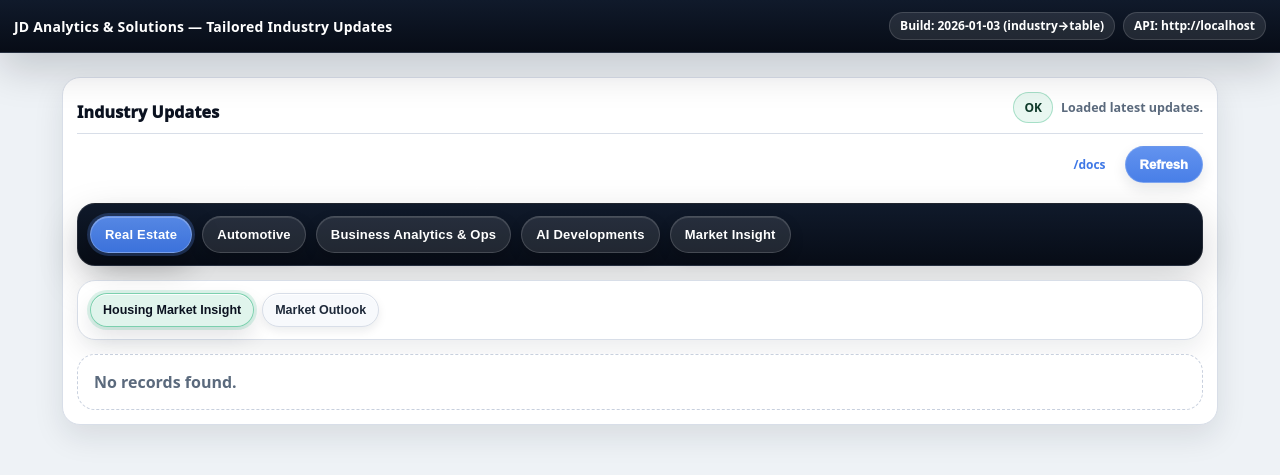
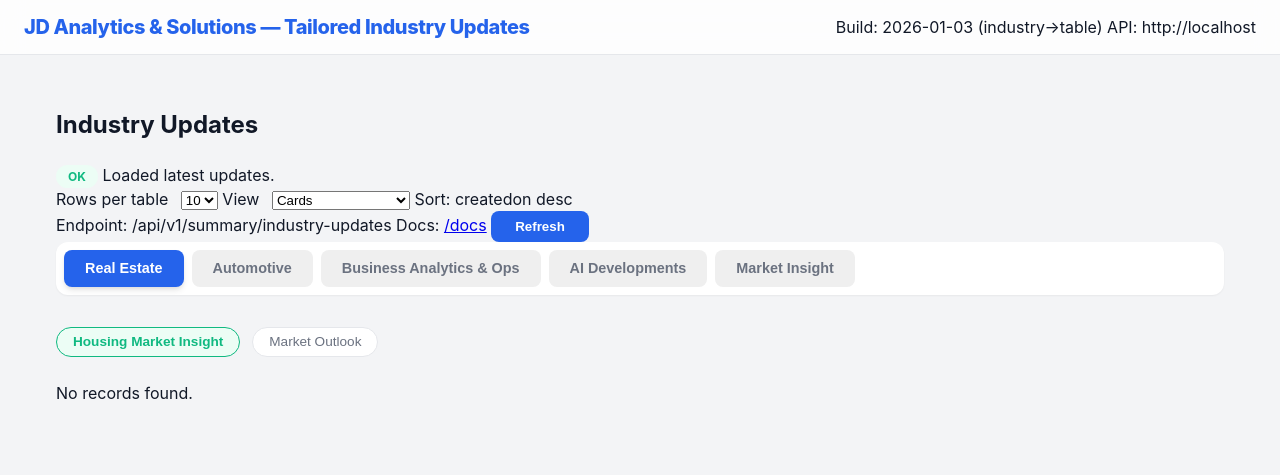
Before and after one commit to jdanalyticsandsolutions/jdas-dashboard, a FastAPI app: page / in a window 1280 px wide. Shown: the top 475 px of the page. Run offline with FastAPI, Linux system fonts and the light colour scheme.

Commit message:
Update style.css
gemini

```diff
--- a/static/style.css
+++ b/static/style.css
@@ -1,508 +1,246 @@
 /* =========================================================
-   JDAS — Tailored Industry Updates (Clean Full CSS)
-   Matches templates/index.html structure exactly:
-   - .appbar, .container, .panel
-   - #industryTabs .tab (Industry)
-   - .view.active switching (Industry views)
-   - .subtabs .subtab (Tables)
-   - .cards .carditem (.t .meta .d .b)
+   JDAS — Modern Dashboard Redesign
+   A clean, professional interface focusing on legibility.
    ========================================================= */
 
-/* -------------------------
-   Theme Tokens
-------------------------- */
-:root{
-  /* Base */
-  --bg: #eef2f6;
-  --panel: #ffffff;
-  --panel-2: #f7f9fc;
+:root {
+  /* Refined Color Palette */
+  --bg: #f3f4f6;
+  --surface: #ffffff;
+  --primary: #2563eb;       /* Modern Blue */
+  --primary-soft: #eff6ff;
+  --accent: #10b981;        /* Modern Green */
+  --accent-soft: #ecfdf5;
 
-  /* Navy scale */
-  --navy-950:#070c16;
-  --navy-900:#0b1220;
-  --navy-850:#0f1729;
-  --navy-800:#101a2b;
-  --navy-750:#141f35;
-  --navy-700:#172338;
+  /* Neutral Tones */
+  --text-main: #111827;
+  --text-muted: #6b7280;
+  --text-light: #9ca3af;
+  --border-light: #e5e7eb;
+  --border-focus: #3b82f6;
 
-  /* Text */
-  --text:#1f2a3a;
-  --muted:#5b6a7d;
-  --muted-2:#6b7b90;
+  /* Elevation */
+  --shadow-sm: 0 1px 2px 0 rgba(0, 0, 0, 0.05);
+  --shadow-md: 0 4px 6px -1px rgba(0, 0, 0, 0.1), 0 2px 4px -1px rgba(0, 0, 0, 0.06);
+  --shadow-lg: 0 10px 15px -3px rgba(0, 0, 0, 0.1);
 
-  /* Borders */
-  --border:#d8dee8;
-  --border-2:#c8d0de;
-
-  /* Accents */
-  --blue:#5a8dee;
-  --blue-2:#3f78e6;
-  --green:#28b37a;
-  --red:#d84a4a;
-
-  /* Radius */
-  --r-xl: 18px;
-  --r-lg: 14px;
-  --r-md: 12px;
-  --r-pill: 999px;
-
-  /* Spacing */
-  --pad: 14px;
-  --gap: 10px;
-
-  /* Shadows */
-  --shadow: 0 12px 30px rgba(16,26,43,.10);
-  --shadow-strong: 0 16px 40px rgba(7,12,22,.18);
-
-  /* Focus */
-  --focus: 3px solid rgba(90,141,238,.40);
+  /* Layout Constants */
+  --radius-lg: 12px;
+  --radius-pill: 9999px;
+  --max-width: 1200px;
 }
 
 /* -------------------------
-   Base / Reset-ish
+   Base Reset
 ------------------------- */
-*{ box-sizing:border-box; }
-
-html, body{
-  margin: 0;
-  padding: 0;
-  background: var(--bg);
-  color: var(--text);
-  font-family: ui-sans-serif, system-ui, -apple-system, Segoe UI, Roboto, Helvetica, Arial, "Apple Color Emoji","Segoe UI Emoji";
+* {
+  box-sizing: border-box;
+  transition: all 0.2s cubic-bezier(0.4, 0, 0.2, 1);
 }
 
-a{ color: var(--blue-2); text-decoration: none; }
-a:hover{ text-decoration: underline; }
-
-:focus-visible{
-  outline: var(--focus);
-  outline-offset: 2px;
-  border-radius: 10px;
+body {
+  margin: 0;
+  background-color: var(--bg);
+  color: var(--text-main);
+  font-family: 'Inter', -apple-system, system-ui, sans-serif;
+  line-height: 1.5;
+  -webkit-font-smoothing: antialiased;
 }
 
 /* -------------------------
-   Layout
+   Main Layout & App Bar
 ------------------------- */
-.container, main{
-  max-width: 1180px;
+.container {
+  max-width: var(--max-width);
   margin: 0 auto;
-  padding: 12px;
+  padding: 2rem 1rem;
+}
+
+.appbar {
+  position: sticky;
+  top: 0;
+  z-index: 100;
+  background: rgba(255, 255, 255, 0.8);
+  backdrop-filter: blur(12px);
+  border-bottom: 1px solid var(--border-light);
+  padding: 0.75rem 1.5rem;
+  display: flex;
+  align-items: center;
+  justify-content: space-between;
+}
+
+.appbar .title {
+  font-weight: 800;
+  font-size: 1.25rem;
+  color: var(--primary);
+  letter-spacing: -0.02em;
 }
 
 /* -------------------------
-   App Bar (Top Header)
+   Industry Navigation (Main Tabs)
 ------------------------- */
-.appbar{
-  position: sticky;
-  top: 0;
-  z-index: 10;
-
-  display:flex;
-  align-items:center;
-  justify-content:space-between;
-  gap: 10px;
-
-  padding: 12px 14px;
-  background: linear-gradient(180deg, var(--navy-800), var(--navy-950));
-  border-bottom: 1px solid rgba(255,255,255,.10);
-  box-shadow: var(--shadow-strong);
+.tabs {
+  display: flex;
+  gap: 0.5rem;
+  padding: 0.5rem;
+  background: #fff;
+  border-radius: var(--radius-lg);
+  box-shadow: var(--shadow-sm);
+  margin-bottom: 2rem;
+  overflow-x: auto;
 }
 
-.appbar .title{
-  color: #fff;
-  font-weight: 900;
-  letter-spacing: .2px;
-  font-size: 14px;
+.tab {
+  cursor: pointer;
+  padding: 0.6rem 1.25rem;
+  border-radius: 8px;
+  font-weight: 600;
+  font-size: 0.9rem;
+  color: var(--text-muted);
+  border: 1px solid transparent;
+  white-space: nowrap;
 }
 
-.appbar .right{
-  display:flex;
-  align-items:center;
-  gap: 8px;
+.tab:hover {
+  color: var(--primary);
+  background: var(--primary-soft);
+}
+
+.tab[aria-selected="true"] {
+  background: var(--primary);
+  color: #ffffff;
+  box-shadow: var(--shadow-md);
+}
+
+/* -------------------------
+   Sub-Navigation (Table Columns)
+------------------------- */
+.subtabs {
+  display: flex;
+  gap: 0.75rem;
+  margin-bottom: 1.5rem;
   flex-wrap: wrap;
 }
 
-/* Pills used across UI */
-.pill{
-  display:inline-flex;
-  align-items:center;
-  gap: 8px;
-
-  padding: 7px 10px;
-  border-radius: var(--r-pill);
-
-  background: rgba(255,255,255,.10);
-  border: 1px solid rgba(255,255,255,.14);
-
-  color: #fff;
-  font-weight: 800;
-  font-size: 12px;
-  line-height: 1;
+.subtab {
+  cursor: pointer;
+  padding: 0.4rem 1rem;
+  border-radius: var(--radius-pill);
+  background: #fff;
+  border: 1px solid var(--border-light);
+  font-size: 0.85rem;
+  font-weight: 500;
+  color: var(--text-muted);
 }
 
-.pill select{
-  border: 1px solid rgba(255,255,255,.18);
-  background: rgba(255,255,255,.08);
-  color: #fff;
-  border-radius: 10px;
-  padding: 5px 8px;
-  font-weight: 800;
-  outline: none;
-}
-
-.pill select option{
-  color: #111;
-}
-
-/* Mono helpers */
-.mono{
-  font-family: ui-monospace, SFMono-Regular, Menlo, Monaco, Consolas, "Liberation Mono", "Courier New", monospace;
-  font-weight: 800;
+.subtab[aria-selected="true"] {
+  border-color: var(--accent);
+  background: var(--accent-soft);
+  color: var(--accent);
+  font-weight: 700;
 }
 
 /* -------------------------
-   Panel
+   Industry Content View
 ------------------------- */
-.panel{
-  background: var(--panel);
-  border: 1px solid var(--border);
-  border-radius: var(--r-xl);
-  box-shadow: var(--shadow);
-  padding: var(--pad);
-  margin: 12px 0;
+.view {
+    display: none;
+    animation: fadeIn 0.3s ease-in-out;
 }
+.view.active { display: block; }
 
-.panel-head{
-  display:flex;
-  align-items:flex-end;
-  justify-content:space-between;
-  gap: 12px;
-  padding-bottom: 10px;
-  border-bottom: 1px solid var(--border);
-  margin-bottom: 12px;
-}
-
-.panel-head h2{
-  margin: 0;
-  font-size: 16px;
-  font-weight: 950;
-  color: var(--navy-900);
-  letter-spacing: .2px;
-}
-
-/* Status */
-.status{
-  display:flex;
-  align-items:center;
-  gap: 8px;
-  flex-wrap: wrap;
-}
-
-.badge{
-  display:inline-flex;
-  align-items:center;
-  justify-content:center;
-  padding: 6px 10px;
-  border-radius: var(--r-pill);
-  font-weight: 900;
-  font-size: 12px;
-  border: 1px solid var(--border);
-  background: var(--panel-2);
-  color: var(--text);
-}
-
-.badge.ok{
-  border-color: rgba(40,179,122,.35);
-  background: rgba(40,179,122,.10);
-  color: #0f3a2a;
-}
-
-.badge.err{
-  border-color: rgba(216,74,74,.35);
-  background: rgba(216,74,74,.10);
-  color: #4a0f0f;
-}
-
-#statusText{
-  color: var(--muted);
-  font-weight: 800;
-  font-size: 12.5px;
+@keyframes fadeIn {
+    from { opacity: 0; transform: translateY(10px); }
+    to { opacity: 1; transform: translateY(0); }
 }
 
 /* -------------------------
-   Toolbar
+   Card Grid (The Data)
 ------------------------- */
-.toolbar{
-  display:flex;
-  align-items:flex-start;
-  justify-content:space-between;
-  gap: 10px;
-  flex-wrap: wrap;
-  margin-bottom: 12px;
+.cards {
+  display: grid;
+  grid-template-columns: repeat(auto-fill, minmax(320px, 1fr));
+  gap: 1.5rem;
 }
 
-.toolbar .group{
-  display:flex;
-  align-items:center;
-  gap: 8px;
-  flex-wrap: wrap;
+.carditem {
+  background: var(--surface);
+  padding: 1.5rem;
+  border-radius: var(--radius-lg);
+  border: 1px solid var(--border-light);
+  box-shadow: var(--shadow-sm);
+  position: relative;
+  overflow: hidden;
 }
 
-/* Buttons */
-.btn{
-  cursor:pointer;
-  border-radius: var(--r-pill);
-  padding: 10px 14px;
-  border: 1px solid var(--border);
-  background: #fff;
-  color: var(--navy-900);
-  font-weight: 950;
-  font-size: 13px;
-  box-shadow: 0 6px 14px rgba(16,26,43,.10);
-  transition: transform .08s ease, box-shadow .18s ease, border-color .18s ease;
+/* Vertical Accent Bar on Card */
+.carditem::before {
+  content: "";
+  position: absolute;
+  left: 0;
+  top: 0;
+  bottom: 0;
+  width: 4px;
+  background: var(--primary);
+  opacity: 0.7;
 }
 
-.btn:hover{
-  transform: translateY(-1px);
-  box-shadow: 0 10px 22px rgba(16,26,43,.12);
-  border-color: var(--border-2);
+.carditem .t {
+  font-size: 1.1rem;
+  font-weight: 700;
+  margin-bottom: 0.25rem;
+  color: var(--text-main);
 }
 
-.btn.primary{
-  background: linear-gradient(180deg, rgba(90,141,238,.95), rgba(63,120,230,.95));
-  border-color: rgba(255,255,255,.18);
-  color: #fff;
+.carditem .meta {
+  font-size: 0.75rem;
+  text-transform: uppercase;
+  letter-spacing: 0.05em;
+  color: var(--text-light);
+  font-weight: 700;
+  margin-bottom: 1rem;
+}
+
+.carditem .d {
+  font-size: 0.95rem;
+  font-weight: 600;
+  color: var(--primary);
+  margin-bottom: 0.5rem;
+}
+
+.carditem .b {
+  font-size: 0.9rem;
+  color: var(--text-muted);
+  line-height: 1.6;
 }
 
 /* -------------------------
-   Main Tabs (Industries)
+   Helper Components (Buttons/Badges)
 ------------------------- */
-.tabs{
-  display:flex;
-  flex-wrap:wrap;
-  gap: var(--gap);
-
-  padding: 12px;
-  margin: 10px 0 14px;
-
-  border-radius: var(--r-xl);
-  background: linear-gradient(180deg, var(--navy-800), var(--navy-950));
-  border: 1px solid rgba(255,255,255,.10);
-  box-shadow: var(--shadow-strong);
+.badge {
+  padding: 0.25rem 0.75rem;
+  border-radius: var(--radius-pill);
+  font-size: 0.75rem;
+  font-weight: 700;
 }
 
-.tab{
-  cursor:pointer;
-  user-select:none;
-  white-space: nowrap;
+.badge.ok { background: var(--accent-soft); color: var(--accent); }
 
-  padding: 10px 14px;
-  border-radius: var(--r-pill);
-
-  background: rgba(255,255,255,.10);
-  border: 1px solid rgba(255,255,255,.16);
-
-  color:#fff;
-  font-weight: 900;
-  font-size: 13px;
-  letter-spacing: .2px;
-
-  box-shadow:
-    inset 0 1px 0 rgba(255,255,255,.12),
-    0 6px 14px rgba(0,0,0,.18);
-
-  transition: transform .08s ease, background .18s ease, border-color .18s ease, box-shadow .18s ease;
-}
-
-.tab:hover{
-  transform: translateY(-1px);
-  background: rgba(255,255,255,.16);
-  border-color: rgba(90,141,238,.55);
-}
-
-.tab[aria-selected="true"]{
-  background: linear-gradient(180deg, rgba(90,141,238,.95), rgba(63,120,230,.95));
-  border-color: rgba(255,255,255,.22);
-  box-shadow:
-    inset 0 1px 0 rgba(255,255,255,.25),
-    0 0 0 3px rgba(90,141,238,.25),
-    0 12px 30px rgba(0,0,0,.28);
+.btn.primary {
+  background: var(--primary);
+  color: white;
+  border: none;
+  padding: 0.5rem 1.5rem;
+  border-radius: 8px;
+  font-weight: 600;
+  cursor: pointer;
 }
 
 /* -------------------------
-   INDUSTRY VIEW SWITCHING
-   This makes tabs actually change screens.
+   Responsive Tweaks
 ------------------------- */
-.view{ display:none; }
-.view.active{ display:block; }
-
-/* -------------------------
-   Subtabs (Tables)
-------------------------- */
-.subtabs{
-  display:flex;
-  flex-wrap:wrap;
-  gap: 8px;
-
-  padding: 12px;
-  margin: 0 0 14px;
-
-  background: var(--panel);
-  border: 1px solid var(--border);
-  border-radius: var(--r-xl);
-  box-shadow: 0 10px 24px rgba(16,26,43,.08);
+@media (max-width: 768px) {
+  .cards { grid-template-columns: 1fr; }
+  .tabs { padding: 0.25rem; }
+  .tab { padding: 0.5rem 0.75rem; }
 }
-
-.subtab{
-  cursor:pointer;
-  user-select:none;
-
-  min-height: 34px;
-  display:inline-flex;
-  align-items:center;
-  justify-content:center;
-
-  padding: 8px 12px;
-  border-radius: var(--r-pill);
-
-  background: var(--panel-2);
-  border: 1px solid var(--border);
-
-  color: var(--text);
-  font-weight: 900;
-  font-size: 12.5px;
-
-  box-shadow:
-    inset 0 1px 0 rgba(255,255,255,.90),
-    0 4px 10px rgba(16,26,43,.08);
-
-  transition: transform .08s ease, background .15s ease, border-color .15s ease, box-shadow .15s ease;
-}
-
-.subtab:hover{
-  transform: translateY(-1px);
-  background: #fff;
-  border-color: var(--border-2);
-  box-shadow:
-    inset 0 1px 0 rgba(255,255,255,.95),
-    0 8px 16px rgba(16,26,43,.10);
-}
-
-.subtab[aria-selected="true"]{
-  background: rgba(40,179,122,.14);
-  border-color: rgba(40,179,122,.55);
-  color: var(--navy-900);
-  box-shadow:
-    inset 0 1px 0 rgba(255,255,255,.90),
-    0 0 0 3px rgba(40,179,122,.16),
-    0 10px 22px rgba(16,26,43,.12);
-}
-
-.subtab[aria-disabled="true"],
-.subtab:disabled{
-  opacity:.45;
-  cursor:not-allowed;
-  transform:none;
-}
-
-/* -------------------------
-   Cards (Matches your HTML)
-------------------------- */
-.cards{
-  background: var(--panel);
-  border: 1px solid var(--border);
-  border-radius: var(--r-xl);
-  box-shadow: var(--shadow);
-  padding: var(--pad);
-
-  display:grid;
-  grid-template-columns: repeat(auto-fit, minmax(280px, 1fr));
-  gap: 12px;
-}
-
-.carditem{
-  background:#fff;
-  border: 1px solid var(--border);
-  border-radius: var(--r-lg);
-  padding: 12px;
-  box-shadow: 0 8px 18px rgba(16,26,43,.08);
-}
-
-.carditem .t{
-  margin:0 0 6px 0;
-  font-weight: 950;
-  color: var(--navy-900);
-  letter-spacing: .2px;
-}
-
-.carditem .meta{
-  color: var(--muted);
-  font-size: 12px;
-  font-weight: 850;
-  margin-bottom: 8px;
-}
-
-.carditem .d{
-  color: var(--text);
-  font-size: 13px;
-  font-weight: 850;
-  margin: 0 0 8px 0;
-}
-
-.carditem .b{
-  color: var(--text);
-  font-size: 13px;
-  line-height: 1.35;
-}
-
-/* -------------------------
-   Empty / Loading
-------------------------- */
-.empty, .loading{
-  background: var(--panel);
-  border: 1px dashed var(--border-2);
-  border-radius: var(--r-xl);
-  padding: 16px;
-  color: var(--muted);
-  font-weight: 850;
-}
-
-/* Debug payload */
-details{
-  background: var(--panel);
-  border: 1px solid var(--border);
-  border-radius: var(--r-xl);
-  padding: 12px;
-}
-
-summary{
-  cursor:pointer;
-  font-weight: 950;
-  color: var(--navy-900);
-}
-
-pre{
-  overflow:auto;
-  background: var(--panel-2);
-  border: 1px solid var(--border);
-  border-radius: var(--r-lg);
-  padding: 12px;
-}
-
-/* -------------------------
-   Mobile
-------------------------- */
-@media (max-width: 520px){
-  .container, main{ padding: 10px; }
-
-  .appbar{ padding: 10px 12px; }
-  .appbar .title{ font-size: 13px; }
-
-  .tabs{ padding: 10px; gap: 8px; }
-  .tab{ padding: 9px 12px; font-size: 12.5px; }
-
-  .subtabs{ padding: 10px; gap: 8px; }
-  .subtab{ padding: 8px 11px; font-size: 12px; }
-
-  .cards{ grid-template-columns: 1fr; padding: 12px; }
-}
```
